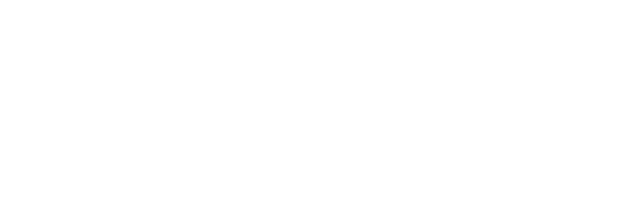
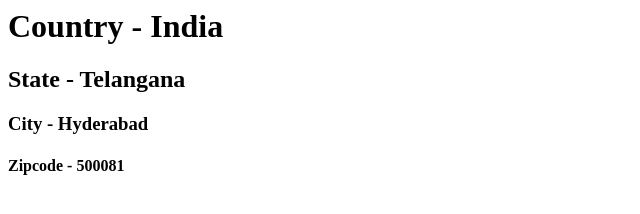
Before and after one commit to praveenb43/Frontend, a plain HTML site: page contact.html in a window 1280 px wide. Shown: the whole page, without its empty margins (0-640 px from the left). Drawn offline with Linux system fonts and the light colour scheme.

Commit message:
Update contact info

```diff
--- a/contact.html
+++ b/contact.html
@@ -1,7 +1,11 @@
 <html>
     <title>
-        Contact
+        Contact Us
     </title>
     <body>
+        <h1>Country - India</h1>
+        <h2>State - Telangana</h2>
+        <h3>City - Hyderabad</h3>
+        <h4>Zipcode - 500081</h4>
     </body>
 </html>
```
